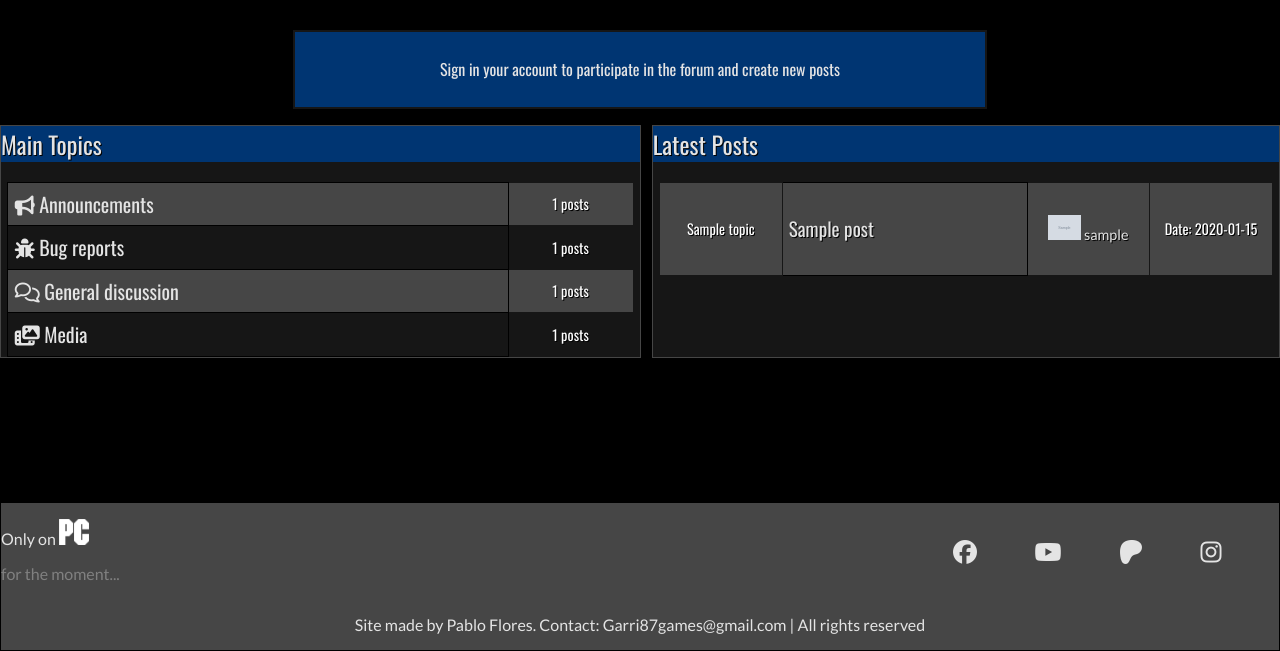
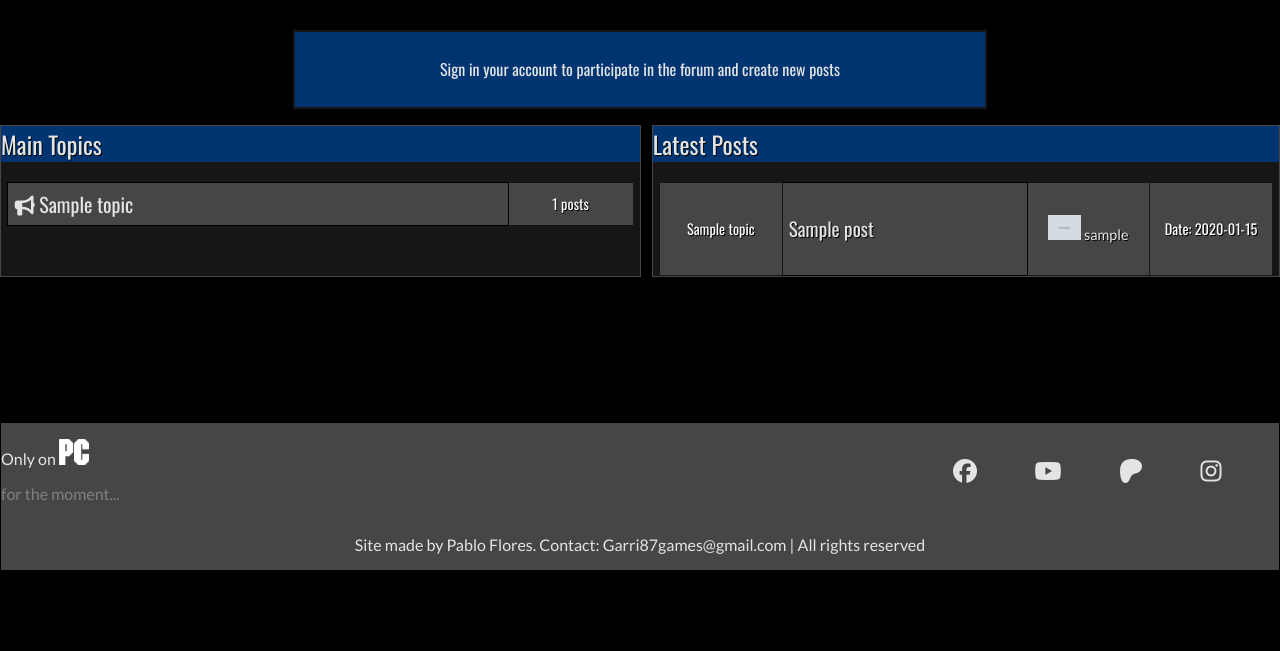
Before and after one commit to garri87/Zcavenger-Website-Flask, a Flask app: template src/templates/forum/forum.html in a window 1280 px wide. Shown: the part 227-878 px from the top of the page. After the commit the page ends 797 px from the top, so only its background shows below. Run offline with Flask 3, Linux system fonts and the light colour scheme; the template is opened without the code that fills it: most values are stand-ins (such as "Sample title", 1, 10 or a date in 2020); grey boxes marked "Sample" are stand-in pictures; some libraries are stand-ins or nearby versions.

Commit message:
Update Forum

```diff
--- a/src/config.py
+++ b/src/config.py
@@ -4,7 +4,7 @@ import os
 
 load_dotenv()
 
-env = 'dev'
+env = 'prod'
 
 if env == 'dev':
     DEBUG = True
--- a/src/routes/forum.py
+++ b/src/routes/forum.py
@@ -13,20 +13,28 @@ from flask_login import login_required, current_user
 
 forum = Blueprint('forum',__name__, template_folder='templates')
 
+#forum Config
+latestPostsCount = 4
+
+topics = ["announcements",
+             "bugreports",
+             "generaldiscussion",
+             "media"
+             ]
+
 
 
 @forum.route('/forumIndex')
 def forumIndex():
 
     try:
-        announcementsCount = len(list(ModelPost.list_posts(db = db, topic ='announcements')))
-        bugReportCount = len(list(ModelPost.list_posts(db = db,topic ='bugreports')))
-        generalDiscussionCount = len(list(ModelPost.list_posts(db = db,topic = 'generaldiscussion')))
-        mediaCount = len(list(ModelPost.list_posts(db = db,topic ='media')))
+        topicList = list()
+        for topic in topics:
+            topicPosts = ModelPost.list_posts(topic = topic)
+            topicList.append(topicPosts)
 
-        latestPostsCount = 4
+        lastPosts = ModelPost.list_posts(limit=latestPostsCount)
 
-        lastPosts = ModelPost.list_posts(db = db, limit=latestPostsCount)
         usersList = list()
 
         if  lastPosts != None:
@@ -37,10 +45,8 @@ def forumIndex():
                 usersList.append(postUser)
 
         return render_template('/forum/forum.html',
-                            announcementsCount = announcementsCount,
-                            bugReportCount = bugReportCount,
-                            generalDiscussionCount = generalDiscussionCount,
-                            mediaCount = mediaCount,
+                            topics=topics,
+                            topicList = topicList,
                             lastPosts = lastPosts,
                             usersList = usersList)
     except Exception as ex:
@@ -52,12 +58,11 @@ def forumIndex():
 @forum.route('/posts/<topic>', methods=['GET', 'POST'])
 def showPosts(topic):
 
-    postsList = ModelPost.list_posts(db = db, topic = topic)
+    postsList = ModelPost.list_posts(topic = topic)
 
     usersList = list()
-    postsList = list(postsList)
     commentsList = list()
-    if len(postsList) > 0:
+    if postsList != None:
         for post in postsList:
 
             postUser = ModelUser.get_user(db,post.user_ID)
@@ -95,9 +100,9 @@ def createPost(postTopic):
 @forum.route('/showPost/<int:id>')
 def showPost(id):
 
-    post = ModelPost.list_posts(db,id)
+    post = ModelPost.list_posts(postID = id)
     if post != None:
-        user = ModelUser.get_user(db,post.user_ID)
+        user = ModelUser.get_user(db, post.user_ID)
 
         comments = ModelComment.get_comments(post.id)
         if comments != None:
--- a/src/templates/forum/forum.html
+++ b/src/templates/forum/forum.html
@@ -26,77 +26,49 @@
         <h2 id="defaultBoxTitle">Main Topics</h2>
 
         <table class="PostsTable">
+            {% for i in range(topics|length) %}
             <tr>
                 <th>
-                    <a href="posts/announcements">
-                        <i class="fa-solid fa-bullhorn"></i> Announcements
+                    <a href="posts/{{topics[i]}}">
+                        <i class="fa-solid fa-bullhorn"></i> {{topics[i]}}
                     </a>
                 </th>
                 <td>
-                    {{announcementsCount}} posts
+                    {% if topicList[i] != None %}
+                    {{topicList[i]|count}} posts
+                    {% endif %}
                 </td>
             </tr>
-
-            <tr>
-                <th>
-                    <a href="posts/bugreports">
-                        <i class="fa-solid fa-bug"></i> Bug reports
-                    </a>
-                </th>
-                <td>
-                    {{bugReportCount}} posts
-                </td>
-            </tr>
-
-            <tr>
-                <th>
-                    <a href="posts/generaldiscussion">
-                        <i class="fa-regular fa-comments"></i> General discussion
-                    </a>
-                </th>
-                <td>
-                    {{generalDiscussionCount}} posts
-                </td>
-            </tr>
-
-            <tr>
-                <th> <a href="posts/media">
-                        <i class="fa-solid fa-photo-film"></i> Media
-                    </a> </th>
-                <td>{{mediaCount}} posts</td>
-            </tr>
-
+            {% endfor %}
         </table>
     </div>
     <div class="TopicDashboard">
         <h2 id="defaultBoxTitle">Latest Posts</h2>
         <table class="PostsTable">
             {% if lastPosts != None %}
-            {% for post in lastPosts %}
-
-
+            {% for i in range(lastPosts|count) %}
             <tr>
                 <td>
-                    {{post.topic}}
+                    {{lastPosts[i].topic}}
                 </td>
                 <th>
 
-                    <a href="/showPost/{{post.id}}" style="font-size:80%">
-                        <h4>{{post.title}}</h4>
+                    <a href="/showPost/{{lastPosts[i].id}}" style="font-size:80%">
+                        <h4>{{lastPosts[i].title}}</h4>
                     </a>
                 </th>
                 <td>
                     <div>
 
-                        <p style="text-align:center;"> <img
-                                src="uploads/{{usersList[lastPosts.index(post)].profileimg}}" alt="" style="width: 30%">
-                            {{usersList[lastPosts.index(post)].username}}</p>
+                        <p style="text-align:center;"> <img src="../uploads/{{usersList[i].profileimg}}" alt=""
+                                style="width: 30%">
+                            {{usersList[i].username}}</p>
                     </div>
 
 
                 <td>
 
-                    Date: {{post.createdate}}
+                    Date: {{lastPosts[i].createdate}}
 
                 </td>
                 </td>
@@ -107,20 +79,7 @@
             {% endif %}
         </table>
     </div>
-
-
-
-
-
-
-
     </table>
-
-
-
-
-</div>
-
 </div>
 
 <br>
--- a/src/templates/forum/posts.html
+++ b/src/templates/forum/posts.html
@@ -15,7 +15,7 @@
 <div class="defaultBox">
 
     <div class="PostsTable">
-        {% if postsList|count != 0 %}
+        {% if postsList != None %}
             {%for post in postsList %}
                 <div class="PostItem">
                     <div class="PostTitle">
```
Also changed, not shown: src/index.py (+5 -3 lines), src/models/ModelPost.py (+18 -19 lines), src/models/entities/Post.py (+4 -4 lines). Lines whose indentation alone changed are shown as unchanged.
